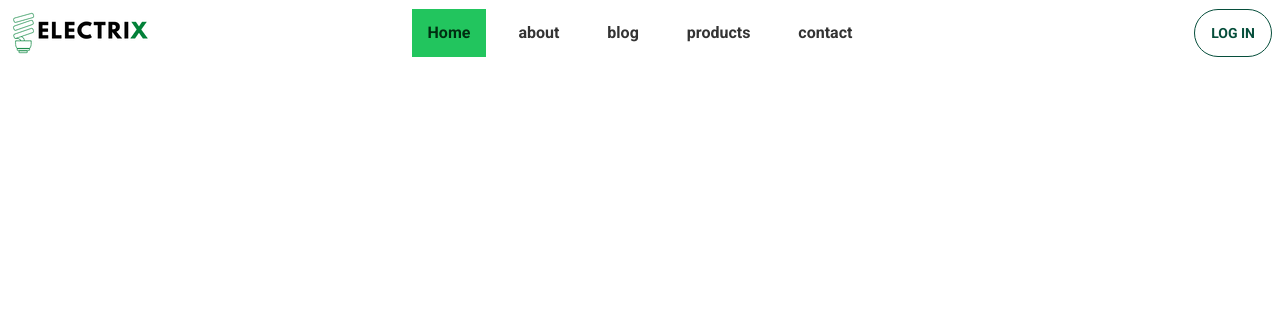
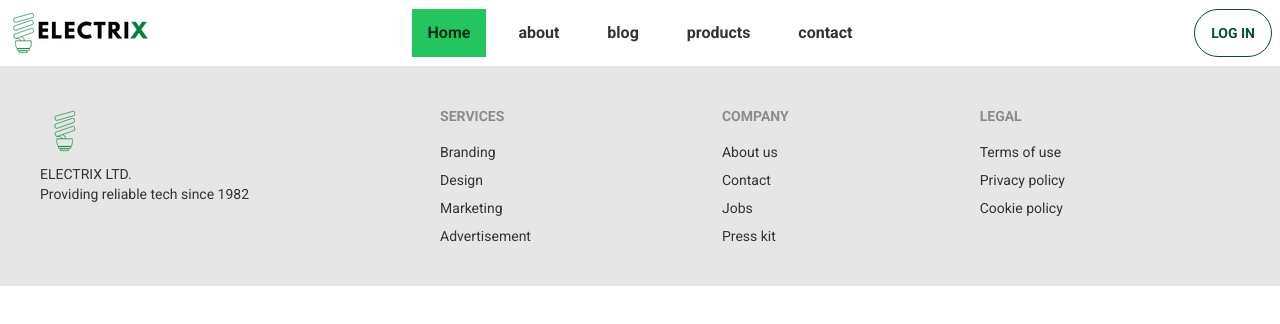
Before and after one commit to mehedih23/electrix-client, a React (Create React App) app: page / in a window 1280 px wide. Shown: the top 324 px of the page. Built offline with nearby package versions, Linux system fonts and the light colour scheme.

Commit message:
footer done simply

```diff
--- a/src/App.js
+++ b/src/App.js
@@ -1,10 +1,22 @@
 import './App.css';
+import Footer from './Pages/Shared/Footer';
 import Navbar from './Pages/Shared/Navbar';
 
 function App() {
   return (
     <div className='app'>
       <Navbar></Navbar>
+
+
+
+
+
+
+
+
+
+
+      <Footer></Footer>
     </div>
   );
 }
--- a/src/Pages/Shared/Footer.js
+++ b/src/Pages/Shared/Footer.js
@@ -0,0 +1,36 @@
+import React from 'react'
+import { Link } from 'react-router-dom'
+import footerLogo from '../../assets/logo/logo2.png'
+
+const Footer = () => {
+    return (
+        <footer class="footer p-10 bg-base-200 text-base-content">
+            <div>
+                <img src={footerLogo} alt="Banner Logo" />
+                <p>ELECTRIX LTD.<br />Providing reliable tech since 1982</p>
+            </div>
+            <div>
+                <span class="footer-title">Services</span>
+                <Link to='/' class="link link-hover">Branding</Link>
+                <Link to='/' class="link link-hover">Design</Link>
+                <Link to='/' class="link link-hover">Marketing</Link>
+                <Link to='/' class="link link-hover">Advertisement</Link>
+            </div>
+            <div>
+                <span class="footer-title">Company</span>
+                <Link to='/' class="link link-hover">About us</Link>
+                <Link to='/' class="link link-hover">Contact</Link>
+                <Link to='/' class="link link-hover">Jobs</Link>
+                <Link to='/' class="link link-hover">Press kit</Link>
+            </div>
+            <div>
+                <span class="footer-title">Legal</span>
+                <Link to='/' class="link link-hover">Terms of use</Link>
+                <Link to='/' class="link link-hover">Privacy policy</Link>
+                <Link to='/' class="link link-hover">Cookie policy</Link>
+            </div>
+        </footer>
+    )
+}
+
+export default Footer
```
